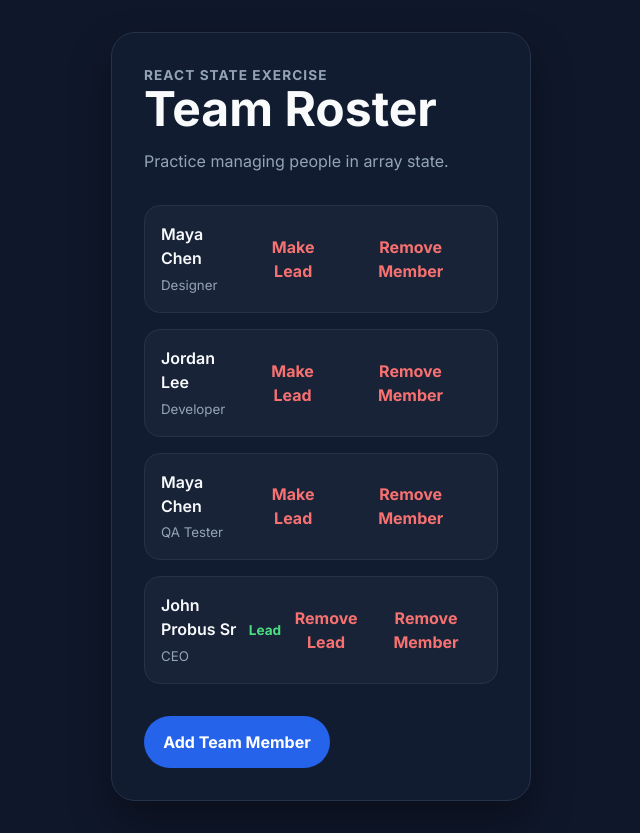
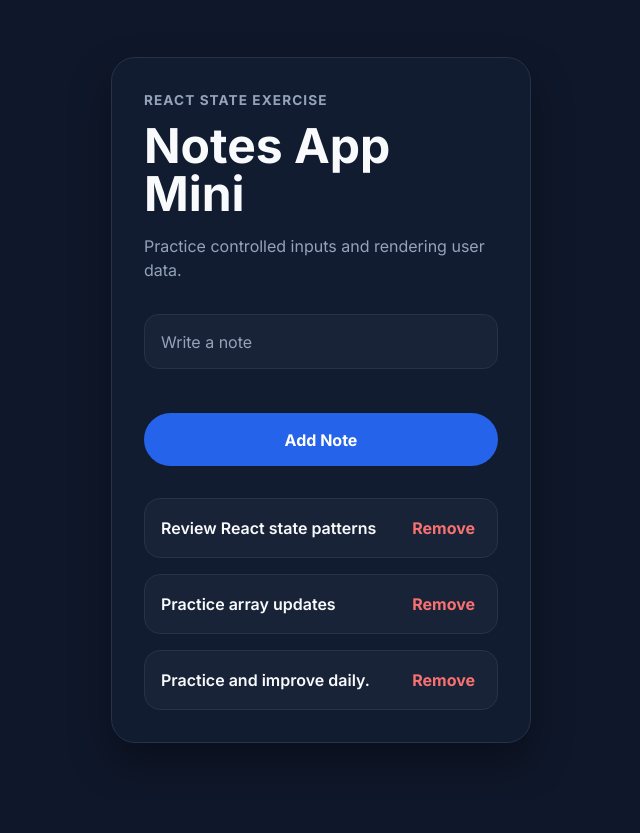
Before and after one commit to jprobussr/react-practice-lab, a React (Vite) app in the folder react-state-exercises/state-exercises-react/: page / in a window 1280 px wide. Shown: the whole page, without its empty margins (319-959 px from the left). After the commit the page ends 800 px from the top, so only its background shows below. Built offline with nearby package versions, Linux system fonts and the light colour scheme.

Commit message:
feat: build notes app controlled input exercise

```diff
--- a/react-state-exercises/state-exercises-react/src/App.jsx
+++ b/react-state-exercises/state-exercises-react/src/App.jsx
@@ -2,55 +2,43 @@ import { useState } from 'react';
 import './App.css';
 
 const App = () => {
-  const [team, setTeam] = useState([
-    { id: 1, name: 'Maya Chen', role: 'Designer', isLead: false },
-    { id: 2, name: 'Jordan Lee', role: 'Developer', isLead: false },
-    { id: 3, name: 'Maya Chen', role: 'QA Tester', isLead: false },
-    { id: 4, name: 'John Probus Sr', role: 'CEO', isLead: true },
+  const [notes, setNotes] = useState([
+    {
+      id: 1,
+      text: 'Review React state patterns',
+    },
+    { id: 2, text: 'Practice array updates' },
+    {
+      id: 3,
+      text: 'Practice and improve daily.',
+    },
   ]);
 
-  const handleToggleLead = (id) => {
-    setTeam((prevTeam) => {
-      return prevTeam.map((member) => {
-        if (member.id === id) {
-          return {
-            ...member,
-            isLead: !member.isLead,
-          };
+  const [noteInput, setNoteInput] = useState('');
+
+  const handleAddNote = (e) => {
+    e.preventDefault();
+
+    if (noteInput.trim() === '') {
+      return;
     }
 
-        return member;
-      });
-    });
+    const newNote = {
+      id: crypto.randomUUID(),
+      text: noteInput,
     };
 
-  const handleAddMember = () => {
-    const rosterOptions = [
-      { name: 'Avery Brooks', role: 'Frontend Developer' },
-      { name: 'Taylor Kim', role: 'Product Manager' },
-      { name: 'Chris Walker', role: 'Backend Developer' },
-      { name: 'Jamie Patel', role: 'UX Designer' },
-    ];
+    setNotes((prevNotes) => {
+      return [...prevNotes, newNote];
+    });
 
-    const randomMember =
-      rosterOptions[Math.floor(Math.random() * rosterOptions.length)];
-
-    const newMember = {
-      id: crypto.randomUUID(),
-      name: randomMember.name,
-      role: randomMember.role,
-      isLead: false,
+    setNoteInput('');
   };
 
-    setTeam((prevTeam) => {
-      return [...prevTeam, newMember];
-    });
-  };
-
-  const handleRemoveMember = (id) => {
-    setTeam((prevTeam) => {
-      return prevTeam.filter((member) => {
-        return member.id !== id;
+  const handleRemoveNote = (id) => {
+    setNotes((prevNotes) => {
+      return prevNotes.filter((note) => {
+        return note.id !== id;
       });
     });
   };
@@ -59,35 +47,47 @@ const App = () => {
     <main className="page">
       <section className="status-card">
         <p className="eyebrow">React State Exercise</p>
-        <h1>Team Roster</h1>
-        <p className="role">Practice managing people in array state.</p>
+        <h1>Notes App Mini</h1>
 
+        <p className="role">
+          Practice controlled inputs and rendering user data.
+        </p>
+
+        <form className="note-form" onSubmit={handleAddNote}>
+          <input
+            type="text"
+            placeholder="Write a note"
+            className="note-input"
+            value={noteInput}
+            onChange={(e) => setNoteInput(e.target.value)}
+          />
+
+          <button type="submit" className="toggle-button">
+            Add Note
+          </button>
+        </form>
+
+        {notes.length > 0 ? (
           <ul className="movie-list">
-          {team.map((member) => {
+            {notes.map((note) => {
               return (
-              <li className="movie-item" key={member.id}>
-                <div>
-                  <span>{member.name}</span>
-                  <small>{member.role}</small>
-                </div>
-                {member.isLead && <strong className="lead-badge">Lead</strong>}
+                <li className="movie-item" key={note.id}>
+                  <span>{note.text}</span>
 
                   <button
+                    type="button"
                     className="delete-button"
-                  onClick={() => handleToggleLead(member.id)}
+                    onClick={() => handleRemoveNote(note.id)}
                   >
-                  {member.isLead ? 'Remove Lead' : 'Make Lead'}
+                    Remove
                   </button>
-
-                <button className="delete-button" onClick={() => handleRemoveMember(member.id)}>Remove Member</button>
                 </li>
               );
             })}
           </ul>
-
-        <button className="toggle-button" onClick={handleAddMember}>
-          Add Team Member
-        </button>
+        ) : (
+          <p className="empty-state">No notes yet. Add your first note.</p>
+        )}
       </section>
     </main>
   );
--- a/react-state-exercises/state-exercises-react/src/index.css
+++ b/react-state-exercises/state-exercises-react/src/index.css
@@ -71,11 +71,6 @@ select {
   font-size: clamp(2rem, 6vw, 3rem);
   line-height: 1;
 }
-
-.status-card p {
-  margin: 0;
-}
-
 .role {
   color: var(--muted);
   margin: 0 0 1rem;
@@ -194,3 +189,29 @@ select {
   color: var(--success);
   font-size: 0.85rem;
 }
+
+.note-form {
+  display: flex;
+  flex-direction: column;
+  gap: 0.75rem;
+  margin-top: 2rem;
+}
+
+.note-input {
+  flex: 1;
+  border: 1px solid var(--border);
+  border-radius: 0.9rem;
+  padding: 0.9rem 1rem;
+  background-color: rgba(255, 255, 255, 0.03);
+  color: var(--text);
+}
+
+.note-input::placeholder {
+  color: var(--muted);
+}
+
+.empty-state {
+  margin-top: 2rem;
+  color: var(--muted);
+  text-align: center;
+}
```
Lines whose indentation alone changed are shown as unchanged.
